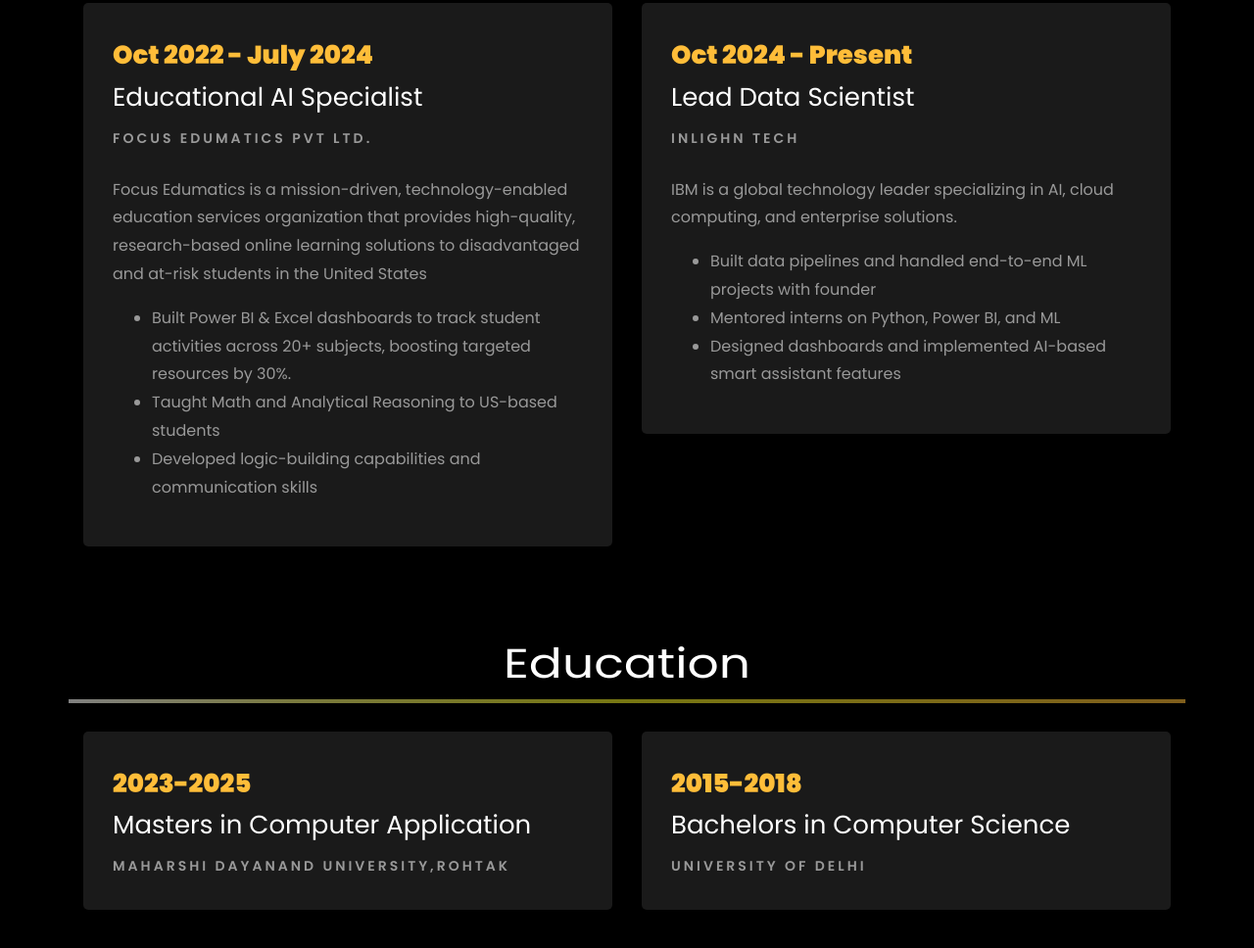
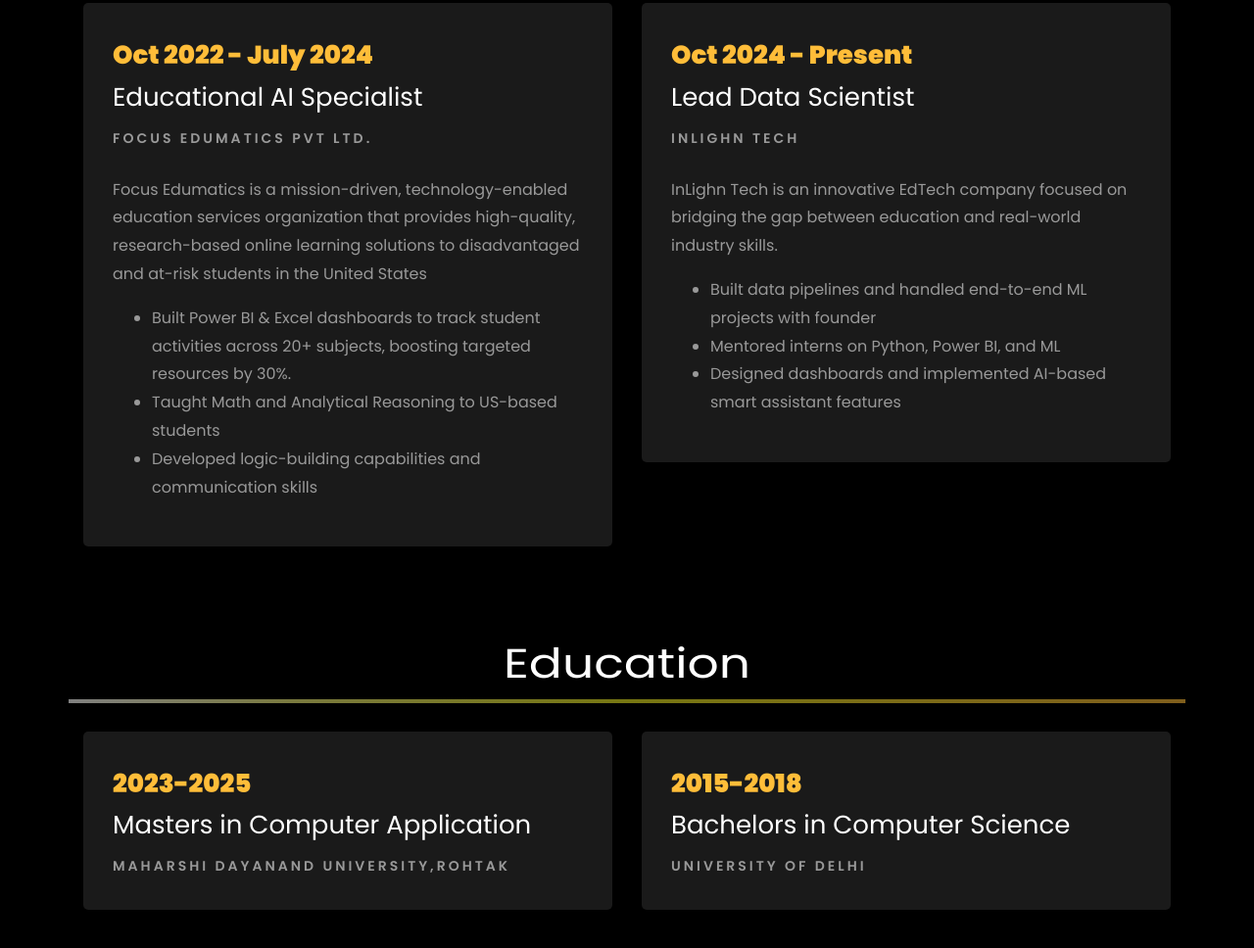
Before and after one commit to RishavPatel1/RishavPatel1.github.io, a plain HTML site: page index.html in a window 1280 px wide. Shown: the part 2199-3167 px from the top of the page at 98% size. Drawn offline with Linux system fonts and the light colour scheme; files whose address does not match are found by name.

Commit message:
Update index.html

```diff
--- a/index.html
+++ b/index.html
@@ -345,7 +345,7 @@
 						<span class="date">Oct 2024 - Present</span>
 						<h2>Lead Data Scientist</h2>
 						<span class="position">InLighn Tech</span>
-						<p class="mt-4">IBM is a global technology leader specializing in AI, cloud computing, and enterprise solutions.
+						<p class="mt-4">InLighn Tech is an innovative EdTech company focused on bridging the gap between education and real-world industry skills.
 							<ul>
 								<li>Built data pipelines and handled end-to-end ML projects with founder</li>
 								<li>Mentored interns on Python, Power BI, and ML</li>
```
